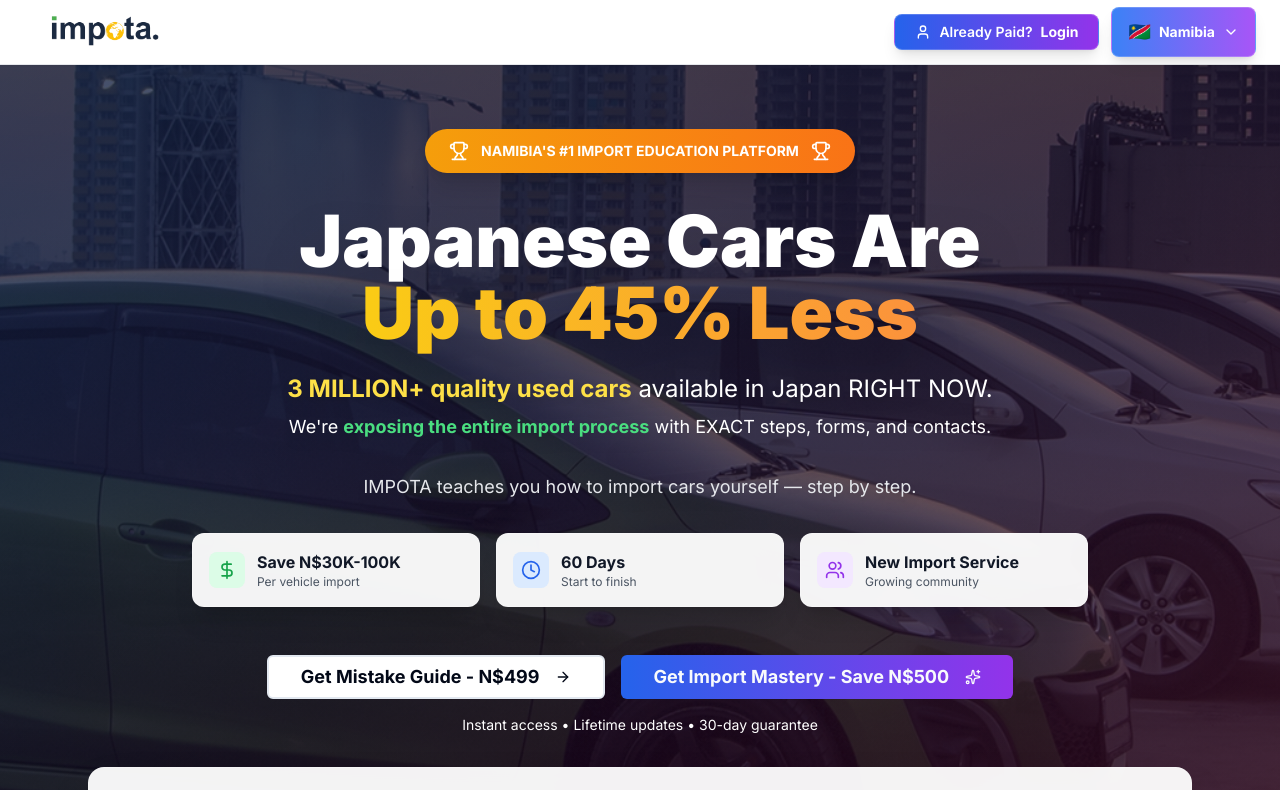
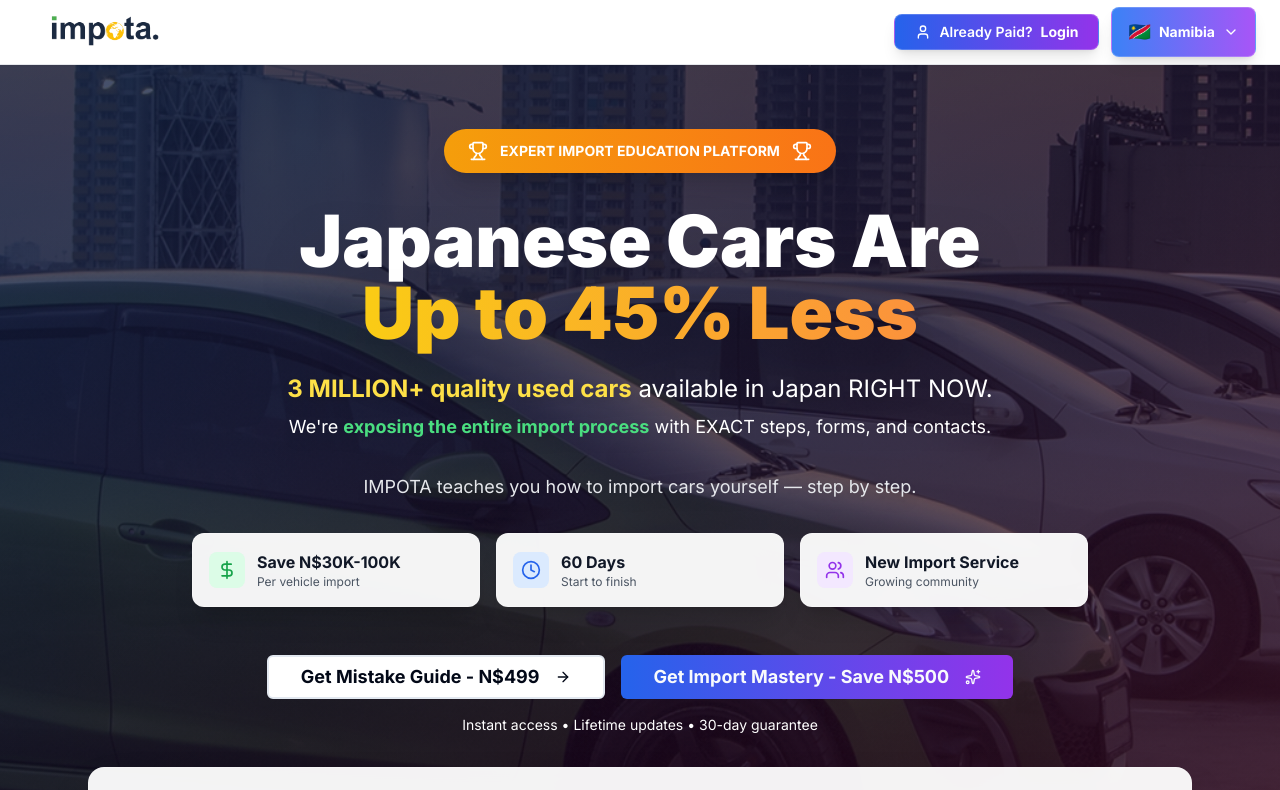
Before and after one commit to Mvula88/calculator, a Next.js app: page /na/guide in a window 1280 px wide. Shown: the top 790 px of the page. Built offline with nearby package versions, Linux system fonts and the light colour scheme.

Commit message:
Remove misleading #1 claim from Namibian guide page
- Changed 'NAMIBIA'S #1 IMPORT EDUCATION PLATFORM' to 'EXPERT IMPORT EDUCATION PLATFORM'
- Consistent with other country pages
- Full Stripe compliance on all hero sections

```diff
--- a/app/na/guide/page.tsx
+++ b/app/na/guide/page.tsx
@@ -108,7 +108,7 @@ export default function NamibiaGuidePage() {
           <div className="flex justify-center mb-8">
             <div className="inline-flex items-center gap-3 bg-gradient-to-r from-amber-500 to-orange-500 text-white px-6 py-3 rounded-full shadow-xl">
               <Trophy className="h-5 w-5" />
-              <span className="font-bold text-sm">NAMIBIA'S #1 IMPORT EDUCATION PLATFORM</span>
+              <span className="font-bold text-sm">EXPERT IMPORT EDUCATION PLATFORM</span>
               <Trophy className="h-5 w-5" />
             </div>
           </div>
```
